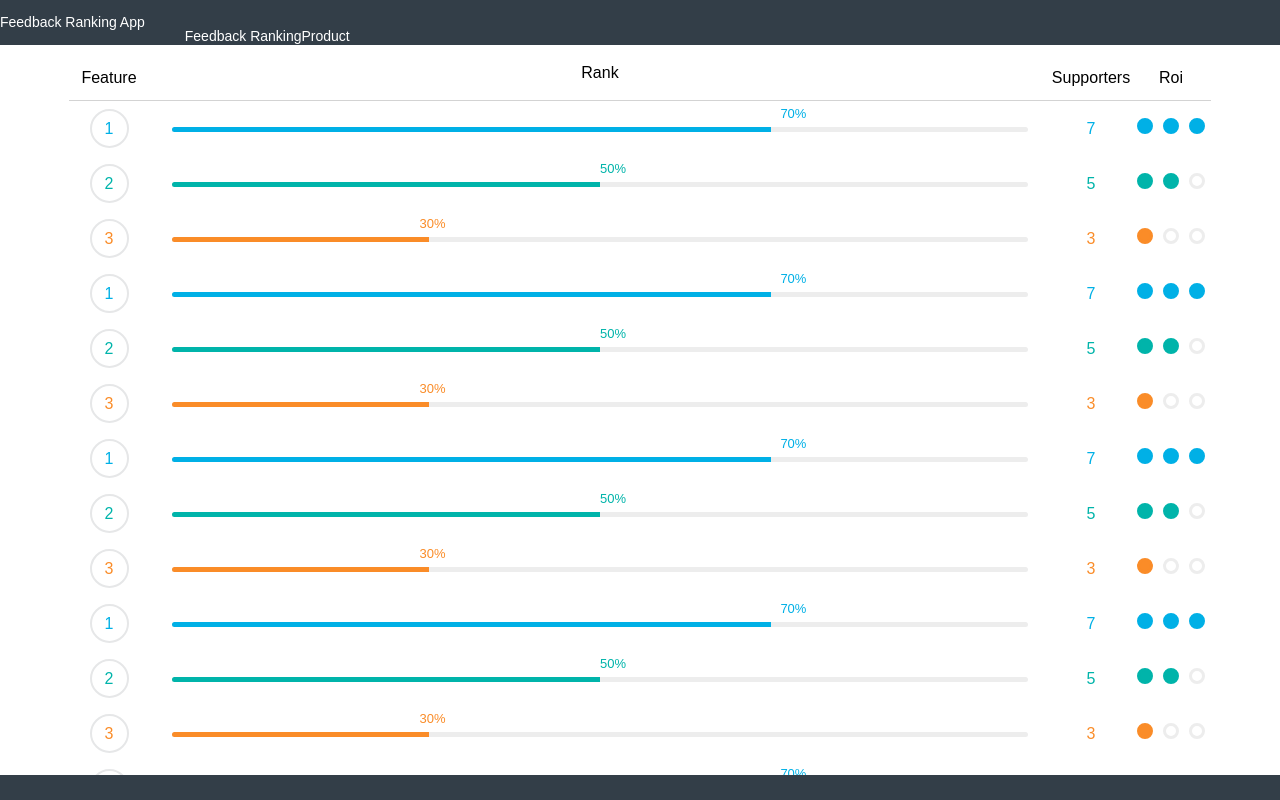
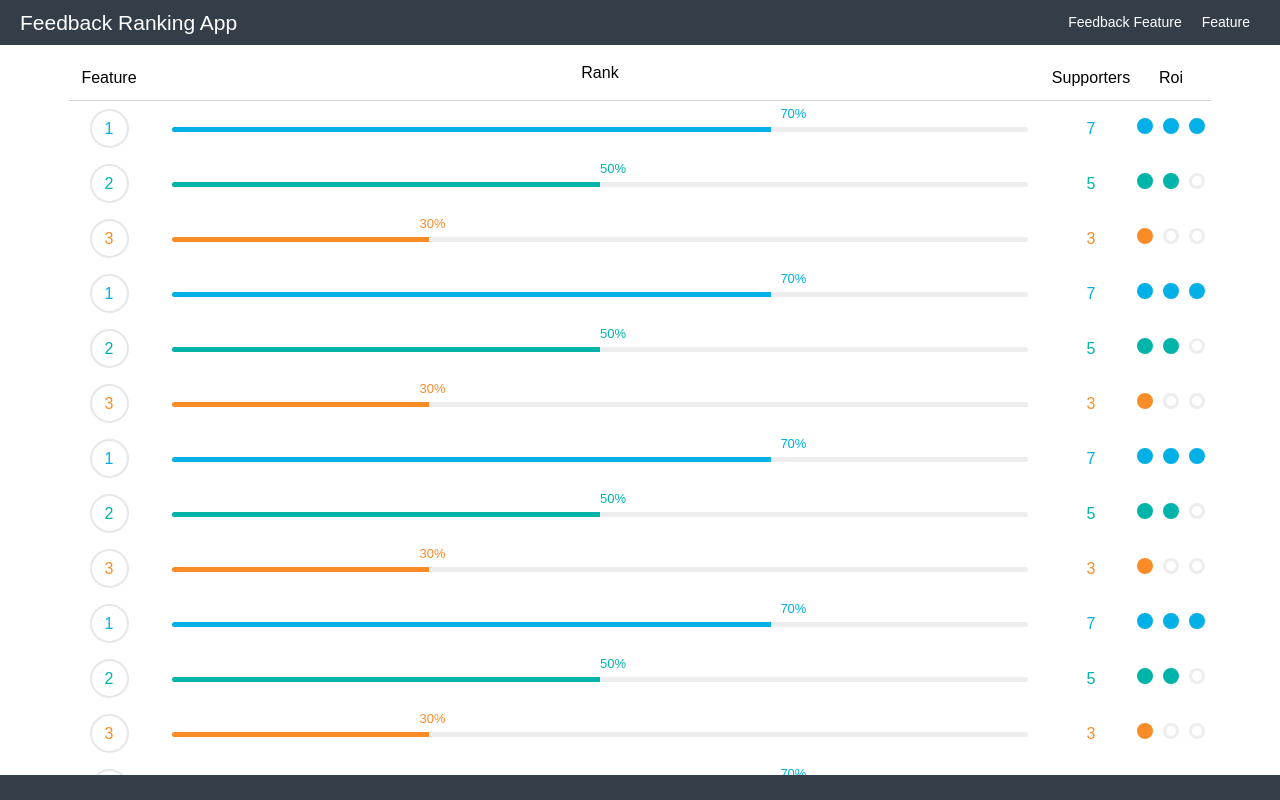
Before and after one commit to bastien-skimia/feedback, a React app: page / in a window 1280 px wide. Built offline with nearby package versions, Linux system fonts and the light colour scheme.

Commit message:
Mise en place du menu de navigation

```diff
--- a/src/Components/Header/Header.js
+++ b/src/Components/Header/Header.js
@@ -16,8 +16,8 @@ class Header extends Component {
                 <div className="brand">Feedback Ranking App</div>
                 <nav>
                     <ul>
-                        <li onClick={this.touchTest}>Feedback Ranking</li>
-                        <li onClick={this.touchTest2}>Product</li>
+                        <li onClick={this.touchTest}>Feedback Feature</li>
+                        <li onClick={this.touchTest2}>Feature</li>
                     </ul>
                 </nav>
             </header>
--- a/src/Components/Header/Header.scss
+++ b/src/Components/Header/Header.scss
@@ -5,20 +5,39 @@ header{
     background: $header-color;
     height: 45px;
     line-height: 45px;
-    display:flex;
     color:white;
+    display: flex;
 }
-
+.brand{
+    padding: 0 20px;
+    font-size: 21px;
+}
 nav{
-    display: flex;
-    flex-direction: row;
-    right:0;
+   //display:block;
+   min-width: 200px;
+   height: 45px;
+   line-height: 45px;
+   flex: 1;
     ul{
         display: flex;
         flex-direction: row;
+        justify-content: flex-end;
+        @include row();
+        height: 45px;
+        line-height: 45px;
+        margin:0;
+        padding-right: 20px;
+        list-style: none;
+        flex: 1;
     }
     li{
-        display: flex;
-        flex-direction: row;
+        height: 45px;
+        line-height: 45px;
+        float: left;
+        margin: 0 10px;
+        &:hover{
+            cursor: pointer;
+
+        }
     }
 }
```
Also changed, not shown: src/Components/Header/Header.css.
